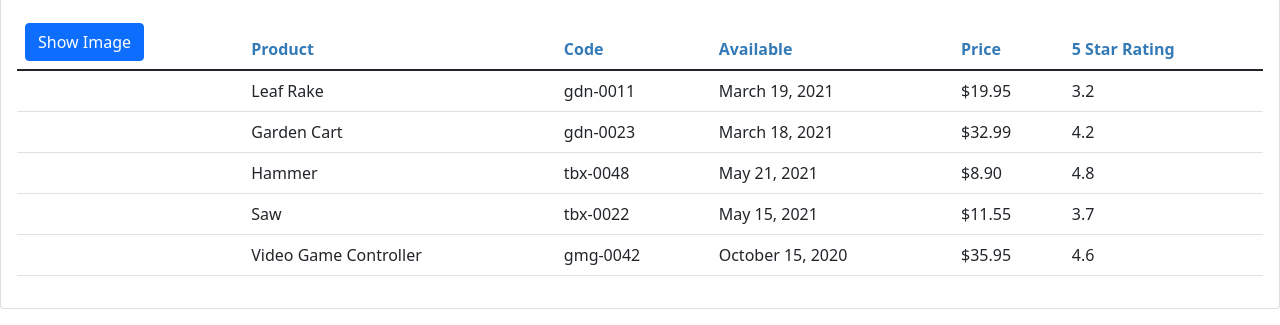
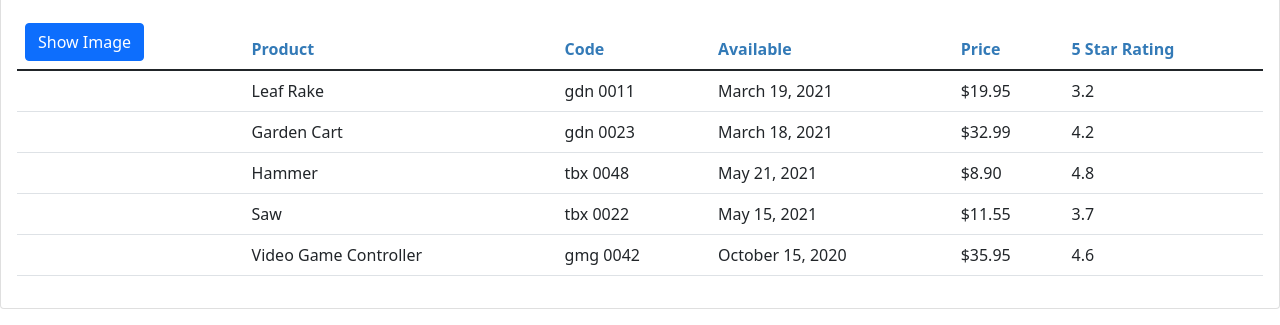
Before and after one commit to gtscott90/angular-intro, an Angular app: page /products in a window 1280 px wide. Shown: the part 181-506 px from the top of the page. Built offline with nearby package versions, Linux system fonts and the light colour scheme.

Commit message:
added custom pipe to replace dashes in the product code with spaces

```diff
--- a/src/app/app.module.ts
+++ b/src/app/app.module.ts
@@ -4,11 +4,13 @@
 
 import { AppComponent } from './app.component';
 import { ProductListComponent } from './products/product-list.component';
+import { ConvertToSpaces } from './shared/convert-to-spaces.pipe';
 
 @NgModule({
   declarations: [
     AppComponent,
-    ProductListComponent
+    ProductListComponent,
+    ConvertToSpaces
   ],
   imports: [
     BrowserModule,
--- a/src/app/products/product-list.component.html
+++ b/src/app/products/product-list.component.html
@@ -42,7 +42,7 @@
                                     *ngIf='showImage'>
                         </td>
                         <td>{{product.productName}}</td>
-                        <td>{{product.productCode | lowercase}}</td>
+                        <td>{{product.productCode | lowercase | convertToSpaces:'-' }}</td>
                         <td>{{product.releaseDate}}</td>
                         <td>{{product.price | currency:'USD':'symbol':'1.2-2'}}</td>
                         <td>{{product.starRating}}</td>
--- /dev/null
+++ b/src/app/shared/convert-to-spaces.pipe.ts
@@ -0,0 +1,12 @@
+import { Pipe, PipeTransform } from "@angular/core";
+
+@Pipe({
+    name: 'convertToSpaces'
+})
+
+export class ConvertToSpaces implements PipeTransform {
+    transform(value: string, character: string): string {
+        return value.replace(character, ' ')
+    }
+
+}
```
